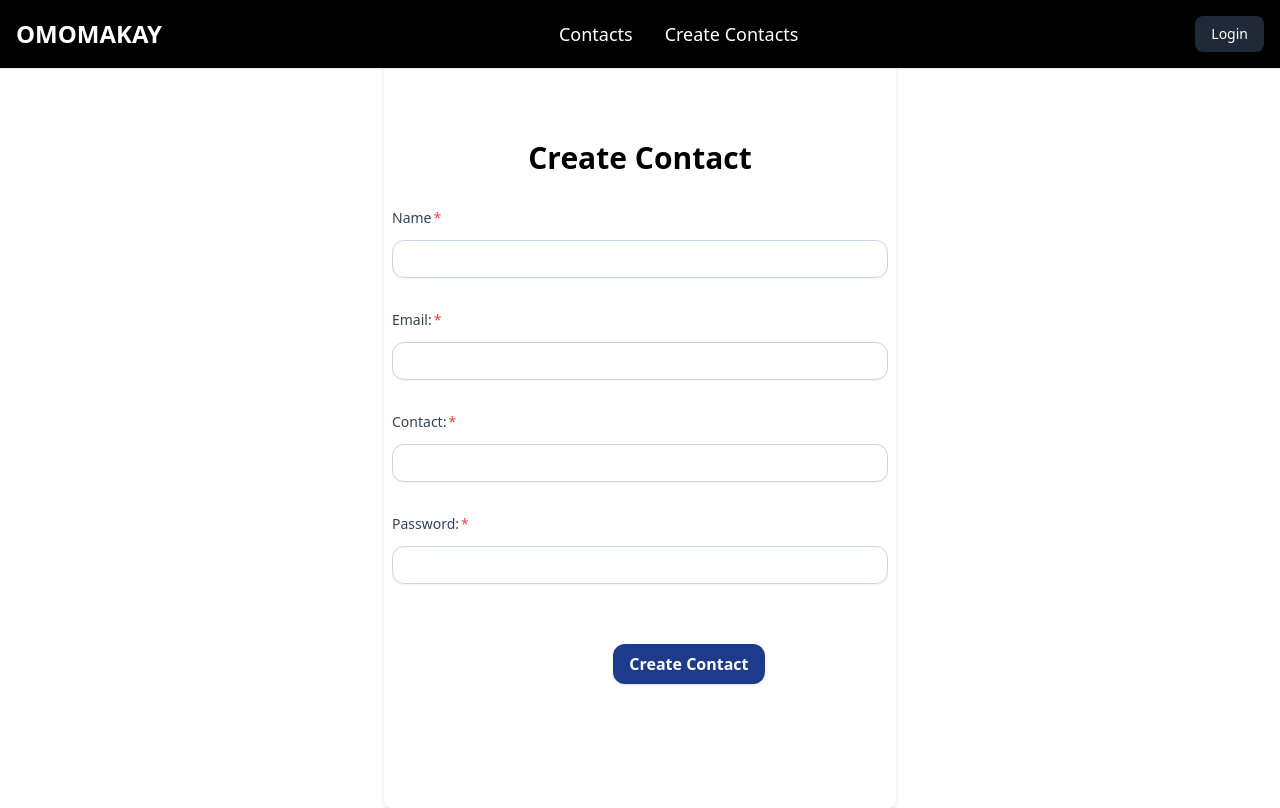
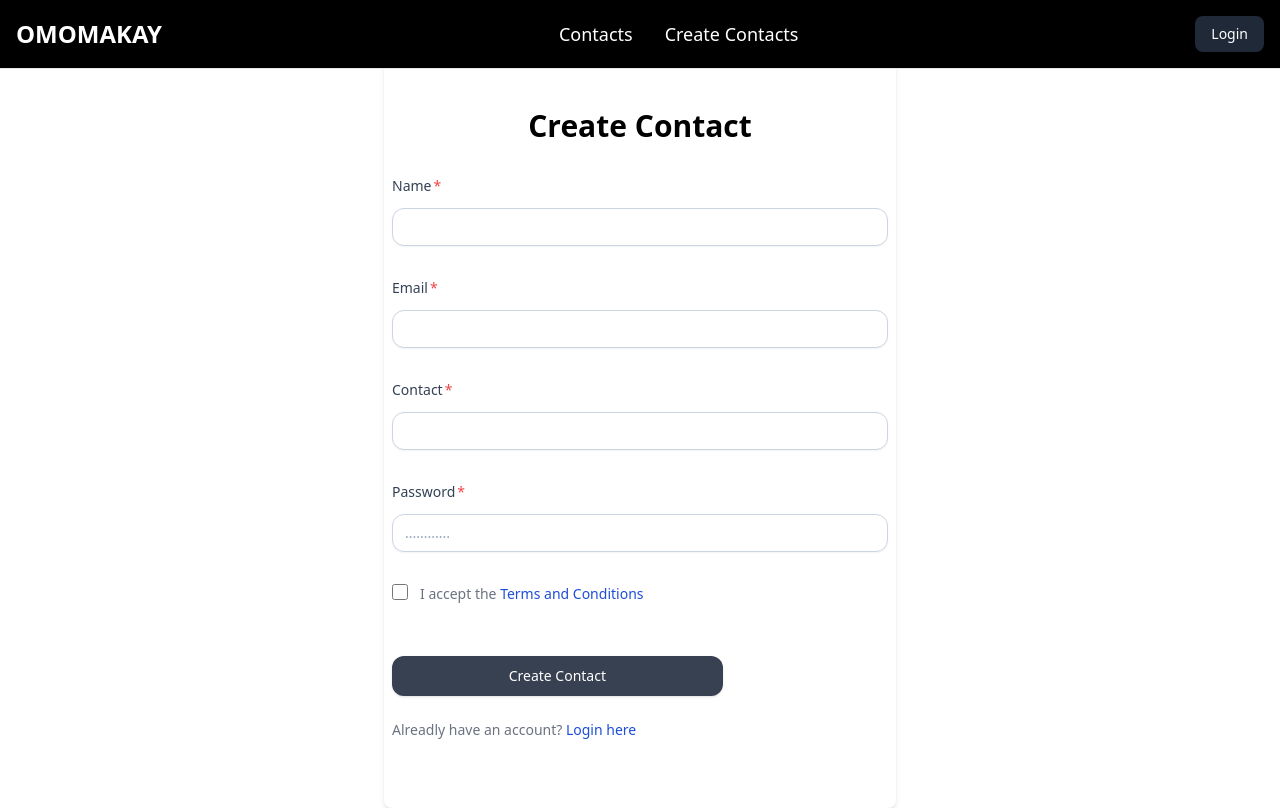
Before and after one commit to Codemich-h/PhoneBookApplication, a React (Create React App) app in the folder phonebook/: page /create-contact in a window 1280 px wide. Built offline with nearby package versions, Linux system fonts and the light colour scheme.

Commit message:
User interface

```diff
--- a/phonebook/src/pages/Contacts.js
+++ b/phonebook/src/pages/Contacts.js
@@ -3,13 +3,13 @@ function Contacts() {
     return (
         <div className="">
             <div className='text-black items-center justify-center'>
-               <p className='text-2xl text-center mt-36 font-medium text-gray-900 dark:text-white-900'>User Phone Book</p>
+               <p className='text-2xl text-center mt-36 font-medium text-gray-900 dark:text-white-900'>User PhoneBook</p>
             </div>
             <div className="relative ml-36 mt-20">
                 <div className='absolute inset-y-0 left-0 flex items-center pl-3 pointer-events-none'>
                 <svg aria-hidden="true" className="w-5 h-5 text-gray-500 dark:text-gray-400" fill="none" stroke="currentColor" viewBox="0 0 24 24" xmlns="http://www.w3.org/2000/svg"><path stroke-linecap="round" stroke-linejoin="round" stroke-width="2" d="M21 21l-6-6m2-5a7 7 0 11-14 0 7 7 0 0114 0z"></path></svg>
             </div>
-        <input className="block w-small p-4 pl-10 text-sm text-black-900 border border-gray-300 rounded-lg bg-gray-50 focus:ring-blue-500 focus:border-blue-500 dark:bg-white-700 dark:border-gray-600 dark:placeholder-gray-400 dark:text-white dark:focus:ring-blue-500 dark:focus:border-blue-500" placeholder="Search, Logos..."></input>
+        <input className="block w-small p-4 pl-10 text-sm text-black-900 border border-gray-300 rounded-lg bg-gray-50 focus:ring-blue-500 focus:border-blue-500 dark:bg-white-700 dark:border-gray-600 dark:placeholder-gray-400 dark:text-white dark:focus:ring-blue-500 dark:focus:border-blue-500" placeholder="Search..."></input>
     </div>
         </div>
 
--- a/phonebook/src/pages/CreateContact.js
+++ b/phonebook/src/pages/CreateContact.js
@@ -11,23 +11,32 @@ function CreateContact() {
               <input className="w-full mt-1  px-3 py-2 bg-white border rounded-xl shadow-sm border-slate-300 placeholder-slate-400"></input>
             </div>
             <div className="block text-sm font-medium text-slate-700 text-center mt-8 mb-8">
-            <label className="after:content-['*'] after:ml-0.5 after:text-red-500 block text-sm font-medium text-slate-700 mt-1 mb-2 text-left">Email:</label>
+            <label className="after:content-['*'] after:ml-0.5 after:text-red-500 block text-sm font-medium text-slate-700 mt-1 mb-2 text-left">Email</label>
               <input className="w-full mt-1  px-3 py-2 bg-white border rounded-xl shadow-sm border-slate-300 placeholder-slate-400"></input>
             </div>
             <div className="block text-sm font-medium text-slate-700 text-center mt-8 mb-8">
-            <label className="after:content-['*'] after:ml-0.5 after:text-red-500 block text-sm font-medium text-slate-700 mt-1 mb-2 text-left">Contact:</label>
+            <label className="after:content-['*'] after:ml-0.5 after:text-red-500 block text-sm font-medium text-slate-700 mt-1 mb-2 text-left">Contact</label>
               <input className="w-full mt-1  px-3 py-2 bg-white border rounded-xl shadow-sm border-slate-300 placeholder-slate-400"></input>
             </div>
             <div className="block text-sm font-medium text-slate-700 text-center mt-8 mb-8">
-            <label className="after:content-['*'] after:ml-0.5 after:text-red-500 block text-sm font-medium text-slate-700 mt-1 mb-2 text-left">Password:</label>
-              <input className="w-full mt-1  px-3 py-2 bg-white border rounded-xl shadow-sm border-slate-300 placeholder-slate-400"></input>
+            <label className="after:content-['*'] after:ml-0.5 after:text-red-500 block text-sm font-medium text-slate-700 mt-1 mb-2 text-left">Password</label>
+              <input className="w-full mt-1  px-3 py-2 bg-white border rounded-xl shadow-sm border-slate-300 placeholder-slate-400" placeholder='............'></input>
             </div>
             <div className="md:flex md:items-center mb-6">
-                        <div className="md:w-1/3"></div>
+                   <div className="flex items-start">
+                    <div className="flex items-start">
+                      <input className="w-4 h-4 border border-gray-300 rounded bg-gray-50 focus:ring-3 focus:ring-primary-300 dark:bg-gray-700 dark:border-gray-600 dark:focus:ring-primary-600 dark:ring-offset-gray-800" type="checkbox"></input>
+                    </div>
+                    <div className="ml-3 text-sm">
+                        <label className="font-light text-gray-500 dark:text-gray-300">I accept the <a className="font-medium text-blue-700 hover:underline dark:text-primary-500" href="/">Terms and Conditions</a></label>
+                    </div>
+                   </div>
+            </div>
+            <div className="md:w-1/3"></div>
                         <div className="md:w-2/3">
-                            <button className="shadow bg-blue-900 hover:bg-blue-400 focus:shadow-outline focus:outline-none text-white font-bold py-2 px-4 rounded-xl mt-7 ml-14" type="button">Create Contact</button>
+                            <button className="w-full shadow bg-gray-700 hover:bg-gray-400 focus:shadow-outline focus:outline-none text-white font-medium rounded-xl text-sm px-5 py-2.5 text-center focus:ring-4 mt-7 justify-item-center" type="button">Create Contact</button>
                         </div>
-            </div>
+                        <p className="text-sm font-light text-gray-500 dark:text-gray-400 mt-6">Alreadly have an account? <a href="/login" className="font-medium text-primary-600 hover:underline text-blue-700"> Login here </a></p>
           </form>
         </div>
     )
--- a/phonebook/src/pages/Login.js
+++ b/phonebook/src/pages/Login.js
@@ -1,31 +1,31 @@
 import React from 'react';
 function Login() {
     return (
-        <div className="relative flex flex-col sm:justify-center min-h-screen w-full p-7 m-auto bg-white rounded shadow-md lg:max-w-lg mt-2 sm:rounded-lg">
+        <div className="relative flex flex-col sm:justify-center min-h-screen w-full p-7 m-auto bg-white rounded shadow-md lg:max-w-lg mt-2 sm:rounded-sm lg:py-0">
           <div className="text-3xl font-semibold text-center text-black-700 ">
             <h1>Login</h1>
           </div>
           <form>
           <div className="block text-sm font-medium text-slate-700 text-center mt-6 mb-8">
           <label className="block text-sm font-medium text-slate-700 mt-1 mb-2 text-left">Email:</label>
-            <input className="w-full mt-1  px-3 py-2 bg-white border rounded-xl shadow-sm border-slate-300 placeholder-slate-400"></input>
+            <input className="w-full mt-1  px-3 py-2 bg-white border rounded-xl shadow-lg border-slate-300  focus:border-blue-100 focus:ring-blue-200 focus:ring-opacity-50 placeholder-slate-400"></input>
           </div>
           <div className="block text-sm font-medium text-slate-700 text-center mt-2 mb-8">
             <label className="block text-sm font-medium text-slate-700 mt-1 mb-2 text-left">Password:</label>
-            <input className="w-full mt-1  px-3 py-2 bg-white border rounded-xl shadow-sm border-slate-300 placeholder-slate-400"></input>
+            <input className="w-full mt-1  px-3 py-2 bg-white border rounded-xl shadow-lg border-slate-300 placeholder-slate-400"></input>
           </div>
           <div className="block mt-4">
             <label className="inline-flex items-center">
-              <input className="rounded boder-grey-300 text-indigo-200 focus:border-indigo-300 shadow-sm" type="checkbox" />
-              <span className="ml-2">Rember me</span>
+              <input className="rounded boder-grey-300 text-indigo-400 focus:border-indigo-300 shadow-sm" type="checkbox" />
+              <span className="ml-2 text-gray-500">Remember me</span>
             </label>
           </div>
           <div className="md:flex md:items-center mb-6 mt-10 ml-14">
               <div className="md:w-1/3"></div>
                   <div className="md:w-2/3">
                     <a href="/" className="underline
-                           text-sm text-gray-400 hover:text-gray-700">forget password</a>
-                        <button className="shadow bg-gray-200 hover:bg-gray-400 focus:shadow-outline focus:outline-none text-black font-bold py-2 px-4 rounded-xl sm:justify-item-right ml-2" type="button">Create Contact</button>
+                           text-sm text-gray-400 hover:text-gray-700">Forget password?</a>
+                        <button className="shadow bg-gray-200 hover:bg-gray-400 focus:shadow-outline focus:outline-none text-black font-bold py-2 px-4 rounded-xl sm:justify-item-right ml-2" type="button">Login</button>
                   </div>
             </div>
           </form>
```
